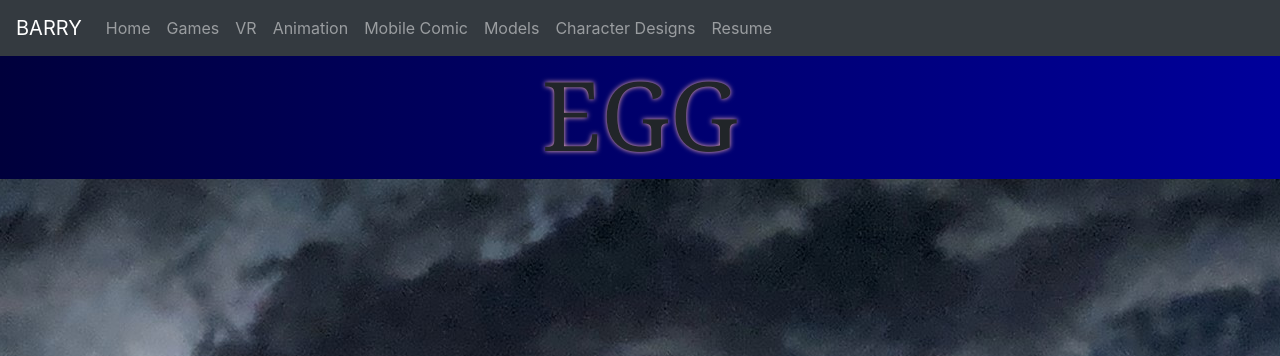
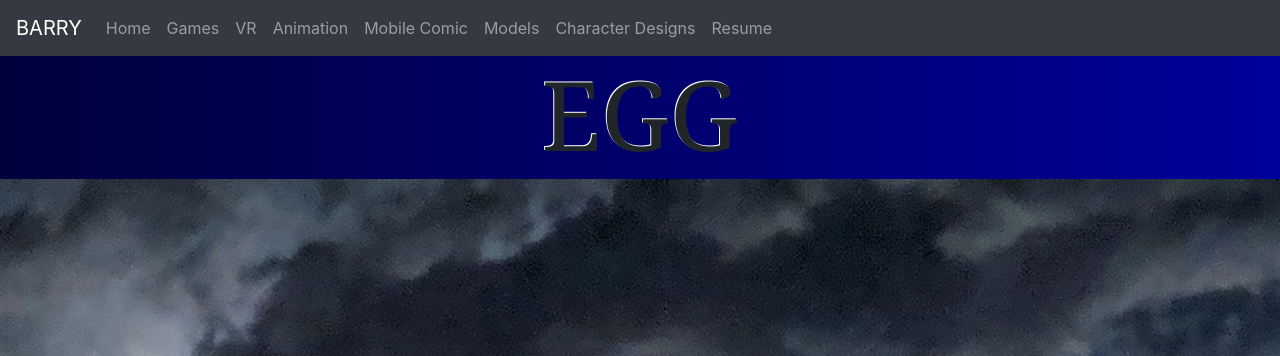
Before and after one commit to barrywhubler/barrywhubler.github.io, a PHP site: page /barrywhubler/pages/egg.html in a window 1280 px wide; the page is wider, and only the part inside the window is pictured. Shown: the top 356 px of that part. Run offline with PHP 8.4, Linux system fonts and the light colour scheme; some web fonts are replaced.

Commit message:
Update blank.css

```diff
--- a/barrywhubler/blank.css
+++ b/barrywhubler/blank.css
@@ -18,7 +18,8 @@ body {
 	font-family: Cambria, "Hoefler Text", "Liberation Serif", Times, "Times New Roman", "serif";
 	font-size: 600%;
 	text-align: center;
-	text-shadow: 0px 0px 5px #ffb9b9;
+  text-shadow: 1px 1px #ffffff;
+  text-shadow: -1px -1px #ffffff;
 }
 .midside{
 	font-family: Cambria, "Hoefler Text", "Liberation Serif", Times, "Times New Roman", "serif";
```
